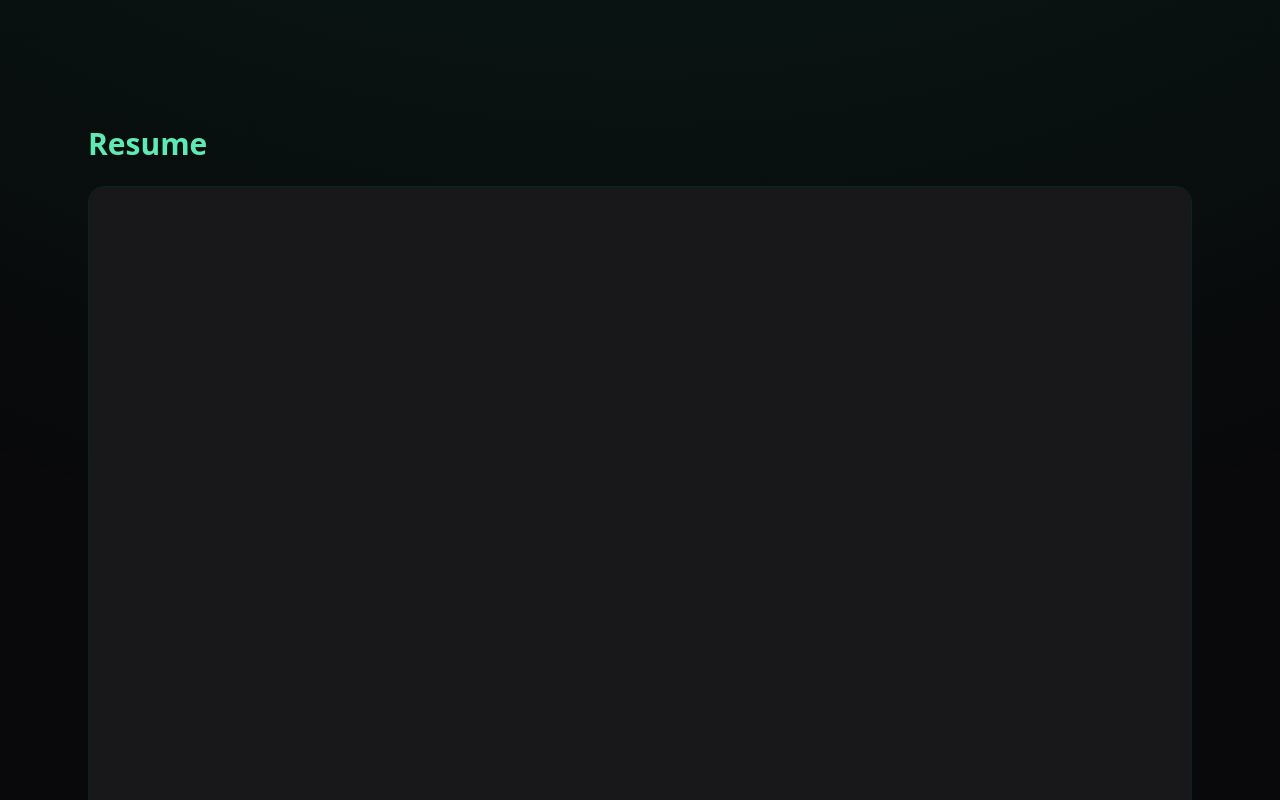
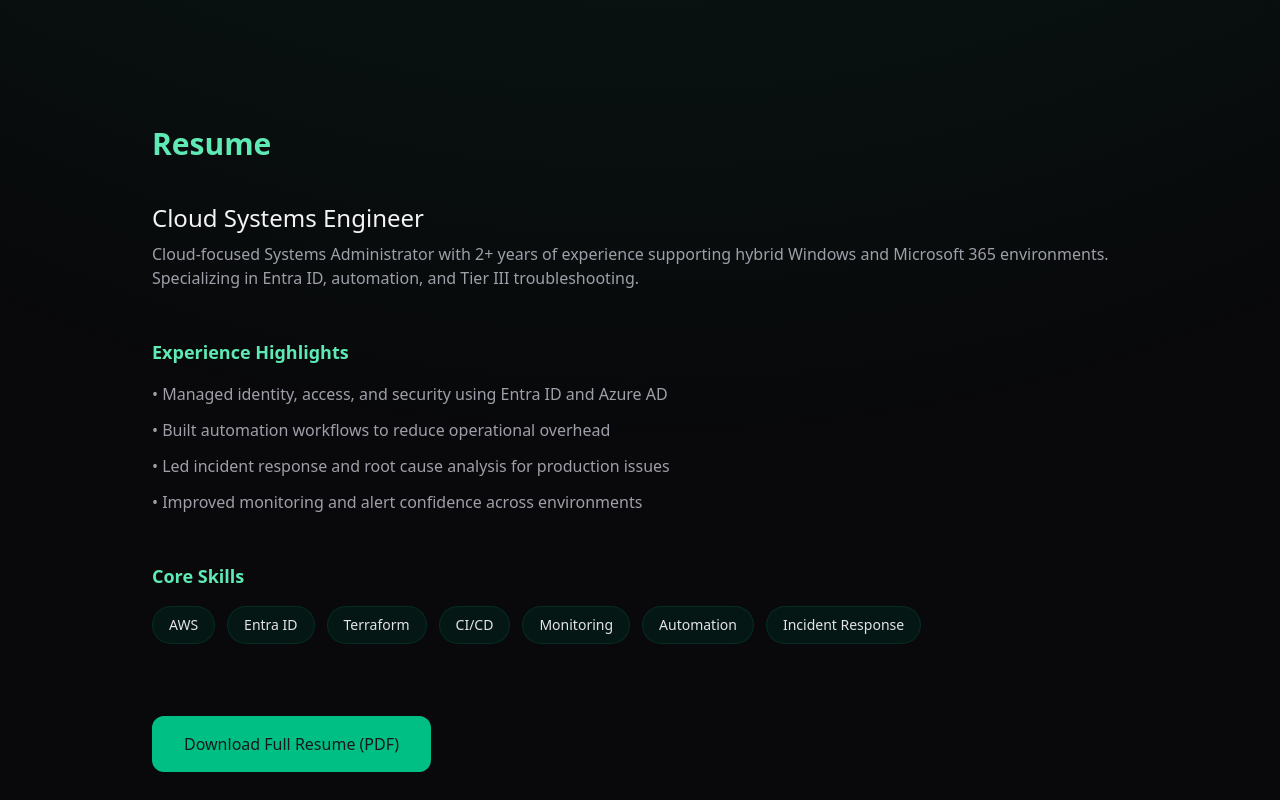
Before and after one commit to alexis-brianna/my-portfolio, a React (Vite) app: page / in a window 1280 px wide. Shown: the part 1740-2540 px from the top of the page. Built offline with nearby package versions, Linux system fonts and the light colour scheme.

Commit message:
Several vibe adjustments

```diff
--- a/src/App.tsx
+++ b/src/App.tsx
@@ -236,26 +236,87 @@ function SkillBlock({ title, items }: { title: string; items: string[] }) {
 
 function Resume() {
   return (
-    <section id="resume" className="max-w-6xl mx-auto px-6 py-28 relative z-10">
-      <h2 className="text-3xl font-semibold mb-6 text-emerald-300">Resume</h2>
+    <section id="resume" className="max-w-5xl mx-auto px-6 py-28 relative z-10">
+      <motion.h2
+        variants={fadeUp}
+        initial="hidden"
+        whileInView="visible"
+        className="text-3xl font-semibold mb-10 text-emerald-300"
+      >
+        Resume
+      </motion.h2>
 
-      <div className="rounded-2xl overflow-hidden border border-emerald-900/40 mb-8">
-        <iframe
-          src="/Alexis-Chaffin-Resume.pdf"
-          className="w-full h-[700px] bg-zinc-900"
-        />
+      <motion.div
+        variants={fadeUp}
+        initial="hidden"
+        whileInView="visible"
+        className="space-y-12"
+      >
+        {/* Header */}
+        <div>
+          <h3 className="text-2xl font-medium text-zinc-100">
+            Cloud Systems Engineer
+          </h3>
+          <p className="text-zinc-400 mt-2">
+            Cloud-focused Systems Administrator with 2+ years of experience
+            supporting hybrid Windows and Microsoft 365 environments.
+            Specializing in Entra ID, automation, and Tier III troubleshooting.
+          </p>
         </div>
 
+        {/* Experience */}
+        <div>
+          <h4 className="text-lg font-semibold text-emerald-300 mb-4">
+            Experience Highlights
+          </h4>
+          <ul className="space-y-3 text-zinc-400">
+            <li>• Managed identity, access, and security using Entra ID and Azure AD</li>
+            <li>• Built automation workflows to reduce operational overhead</li>
+            <li>• Led incident response and root cause analysis for production issues</li>
+            <li>• Improved monitoring and alert confidence across environments</li>
+          </ul>
+        </div>
+
+        {/* Skills */}
+        <div>
+          <h4 className="text-lg font-semibold text-emerald-300 mb-4">
+            Core Skills
+          </h4>
+          <div className="flex flex-wrap gap-3">
+            {[
+              "AWS",
+              "Entra ID",
+              "Terraform",
+              "CI/CD",
+              "Monitoring",
+              "Automation",
+              "Incident Response",
+            ].map((skill) => (
+              <span
+                key={skill}
+                className="px-4 py-2 rounded-full bg-emerald-950/40 border border-emerald-900/40 text-sm text-zinc-200"
+              >
+                {skill}
+              </span>
+            ))}
+          </div>
+        </div>
+
+        {/* Download */}
+        <div className="pt-6">
           <a
             href="/Alexis-Chaffin-Resume.pdf"
             download
-        className="inline-flex px-8 py-4 rounded-xl bg-emerald-400/90 hover:bg-emerald-300 text-zinc-900 font-medium transition"
+            className="inline-flex items-center gap-2 px-8 py-4 rounded-xl bg-emerald-400/90 hover:bg-emerald-300 text-zinc-900 font-medium transition"
           >
-        Download Resume (PDF)
+            Download Full Resume (PDF)
           </a>
+        </div>
+      </motion.div>
     </section>
   );
 }
+
 
 /* ---------------- CONTACT ---------------- */
 
```
Lines whose indentation alone changed are shown as unchanged.
